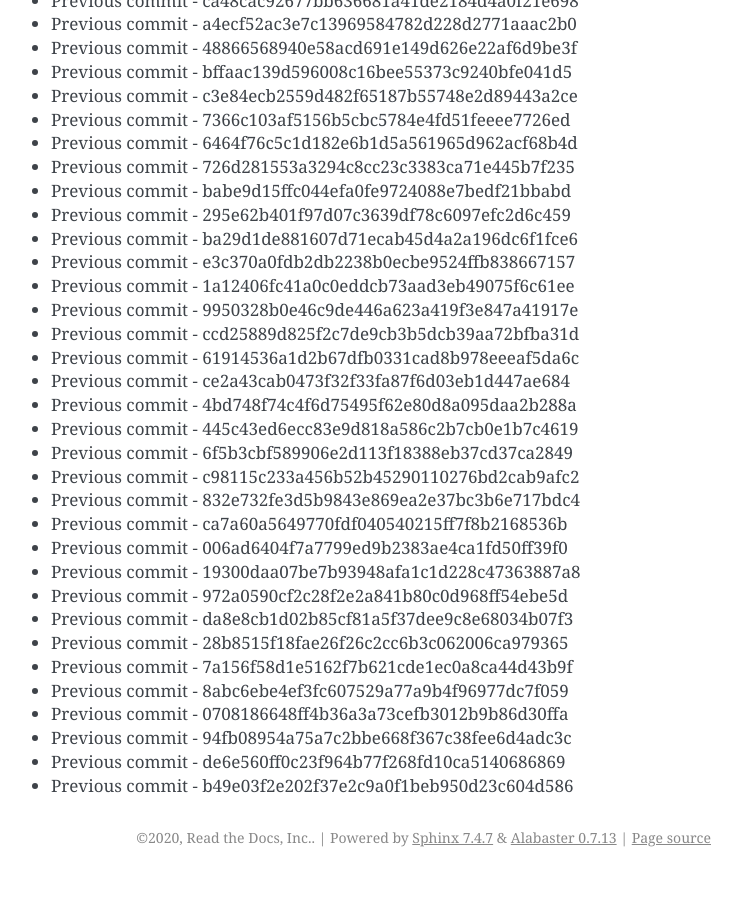
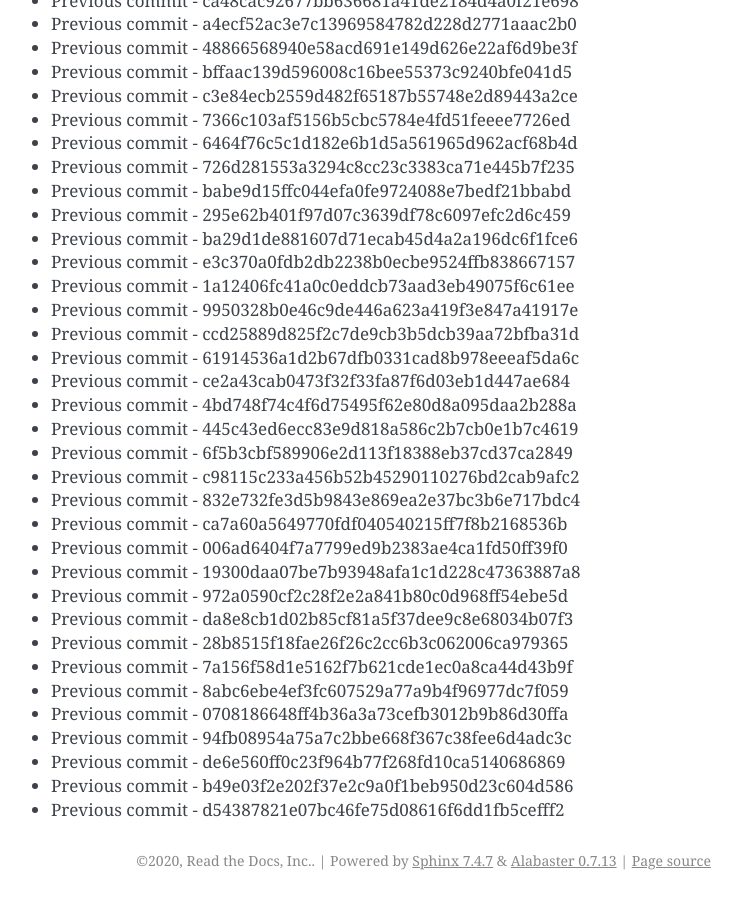
Before and after one commit to readthedocs/rtd-git-stresstest, a Sphinx documentation site: the page built from docs/updates.rst, in a window 1280 px wide and 900 px high, scrolled down 3344 px. Shown: the whole window, without its empty margins (399-1141 px from the left). Built offline with Sphinx 7.4.7, drawn with Linux system fonts in a browser that asks for light colours; before the commit the page ends 4221 px from its top, so only the background shows below that.

Commit message:
Generating commit from previous: d54387821e07bc46fe75d08616f6dd1fb5cefff2

```diff
--- a/docs/updates.rst
+++ b/docs/updates.rst
@@ -172,3 +172,4 @@ It can be tested for any performance characteristics.
 * Previous commit - 94fb08954a75a7c2bbe668f367c38fee6d4adc3c
 * Previous commit - de6e560ff0c23f964b77f268fd10ca5140686869
 * Previous commit - b49e03f2e202f37e2c9a0f1beb950d23c604d586
+* Previous commit - d54387821e07bc46fe75d08616f6dd1fb5cefff2
```
